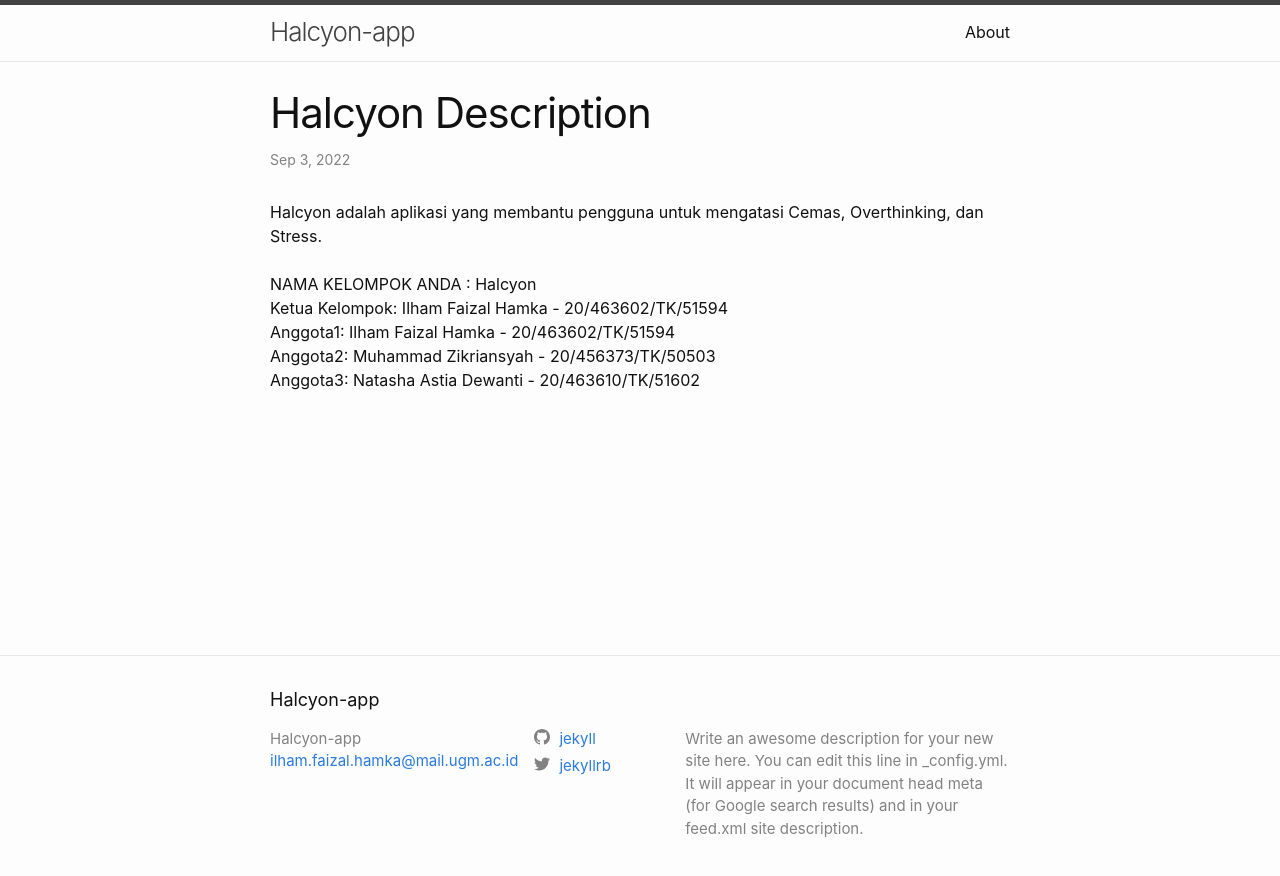
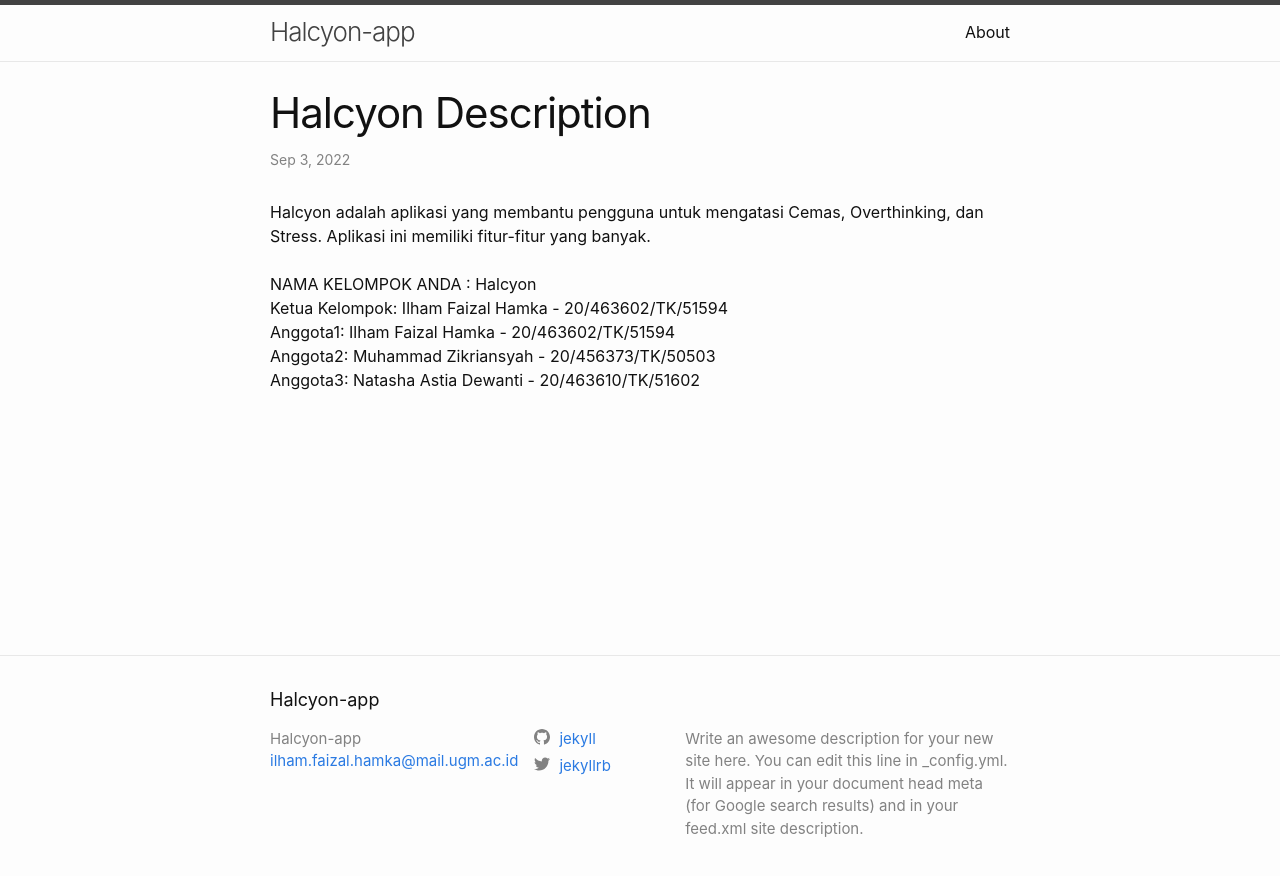
Before and after one commit to faizalhamka45/Halcyon-app, a Jekyll site: the page built from _posts/2022-09-03-Halcyon-Description.markdown, in a window 1280 px wide. Shown: the top 876 px of the page. Built offline with Jekyll 4.4.1, drawn with Linux system fonts in a browser that asks for light colours.

Commit message:
Mengubah Deskripsi File -posts

```diff
--- a/_posts/2022-09-03-Halcyon-Description.markdown
+++ b/_posts/2022-09-03-Halcyon-Description.markdown
@@ -4,7 +4,7 @@ title:  "Halcyon Description"
 date:   2022-09-03 13:35:56 +0700
 categories: Halcyon Description
 ---
-Halcyon adalah aplikasi yang membantu pengguna untuk mengatasi Cemas, Overthinking, dan Stress.<br>
+Halcyon adalah aplikasi yang membantu pengguna untuk mengatasi Cemas, Overthinking, dan Stress. Aplikasi ini memiliki fitur-fitur yang banyak.<br>
 <br>
 NAMA KELOMPOK ANDA : Halcyon <br>
 Ketua Kelompok: Ilham Faizal Hamka - 20/463602/TK/51594 <br>
```
